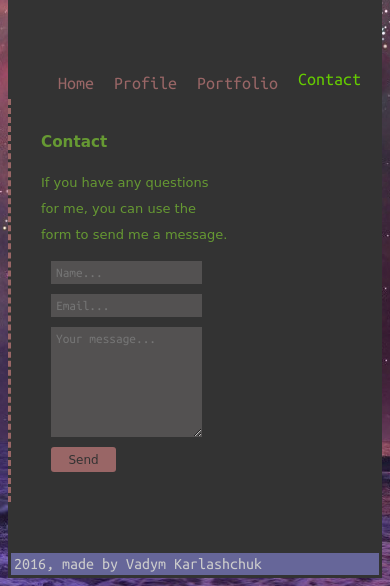
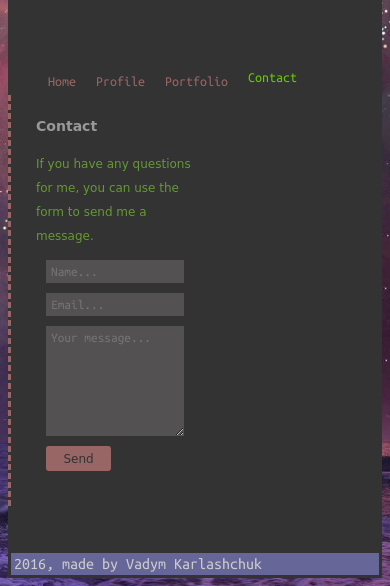
Before and after one commit to karlashchuk/final_project, a plain HTML site: page index.html in a window 390 px wide. Both pictures are taken after a click on the label "Contact". Shown: the part 330-916 px from the top of the page. Drawn offline with Linux system fonts and the light colour scheme; a web font is replaced by a local one.

Commit message:
deleted unnecessary files and adapted for phone...

```diff
--- a/css/main.css
+++ b/css/main.css
@@ -6,6 +6,10 @@
 ============================================================*/
 body {
     background: url(../images/surf.jpg) top no-repeat;
+}
+
+h1, h3 {
+    color: #999;
 }
 
 a {
@@ -56,6 +60,7 @@ a {
 }
 
 .footer {
+    position: relative;
     font-family: 'Ubuntu Mono';
     border: 3px solid #333333;
     background-color: #666699;
@@ -157,17 +162,22 @@ a {
     }
 }
 
+@media all and (max-width: 434px) {
+    .tabs label { right: 10px; font-size: 14px; }
+    .contact    { position: relative; top: -10px; }
+}
+
 /*============================================================
         contact
 ============================================================*/
 #tab-content_contact {
-    font-size: 13px;
+    font-size: 12px;
     text-align: left;
 }
 
 .contact {
-    width: 55%;
-    margin: 15px;
+    width: 50%;
+    margin: 10px;
 }
 
 .contact-form input, .contact-form textarea {
```
Also changed, not shown: icons/email-icon.png (added), icons/email-icon1.png (added), icons/mobile-icon.png (added), icons/mobile-icon1.png (added), photo/ava.jpeg (added).
